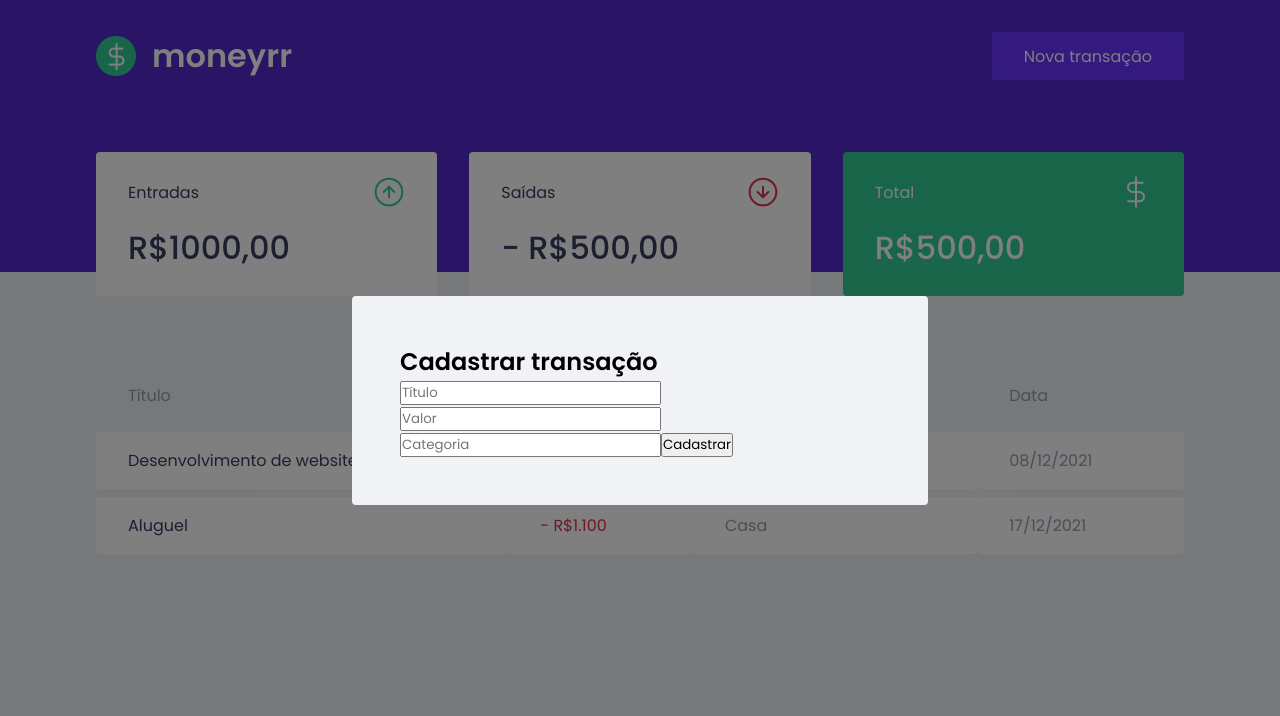
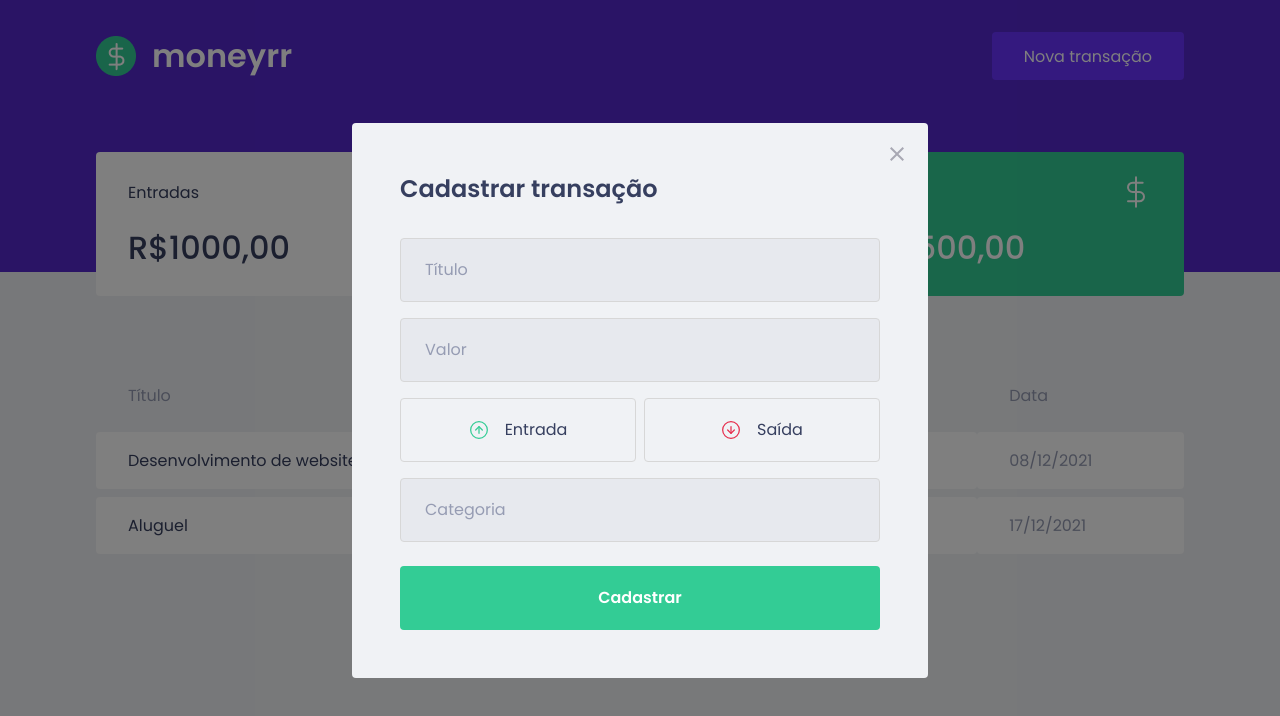
Before and after one commit to MorenaNobre/Ignite-Moneyrr, a React (Create React App) app: page / in a window 1280 px wide. Both pictures are taken after a click on the button "Nova transação". Shown: the top 716 px of the page. Built offline with nearby package versions, Linux system fonts and the light colour scheme; no server answers; what miragejs would draw is missing.

Commit message:
Income/Outcome buttons type

```diff
--- a/package.json
+++ b/package.json
@@ -5,6 +5,7 @@
   "dependencies": {
     "axios": "^0.24.0",
     "miragejs": "^0.1.43",
+    "polished": "^4.1.3",
     "react": "^17.0.2",
     "react-dom": "^17.0.2",
     "react-modal": "^3.14.4",
--- a/src/Styles/global.ts
+++ b/src/Styles/global.ts
@@ -72,4 +72,17 @@
     position: relative;
     border-radius: 0.25rem;
   }
+
+  .react-modal-close {
+    position: absolute;
+    right: 1.5rem;
+    top: 1.5rem;
+    border: 0;
+    background: transparent;
+    transition: filter 0.2s;
+
+    &:hover {
+      filter: brightness(0.8);
+    }
+  }
 `;
--- a/src/components/NewTransactionModal/index.tsx
+++ b/src/components/NewTransactionModal/index.tsx
@@ -1,5 +1,8 @@
 import Modal from "react-modal";
-import { Container } from "./styles";
+import incomeImg from "../../assets/income.svg";
+import outcomeImg from "../../assets/outcome.svg";
+import closeImg from "../../assets/close.svg";
+import { Container, TransactionTypeContainer } from "./styles";
 
 interface NewTransactionModalProps {
   isOpen: boolean;
@@ -17,10 +20,28 @@
       overlayClassName="react-modal-overlay"
       className="react-modal-content"
     >
+      <button
+        type="button"
+        onClick={onRequestClose}
+        className="react-modal-close"
+      >
+        <img src={closeImg} alt="Fechar modal" />
+      </button>
+
       <Container>
         <h2>Cadastrar transação</h2>
         <input placeholder="Título" />
         <input type="number" placeholder="Valor" />
+        <TransactionTypeContainer>
+          <button type="button">
+            <img src={incomeImg} alt="Entrada" />
+            <span>Entrada</span>
+          </button>
+          <button type="button">
+            <img src={outcomeImg} alt="Saída" />
+            <span>Saída</span>
+          </button>
+        </TransactionTypeContainer>
         <input placeholder="Categoria" />
         <button type="submit">Cadastrar</button>
       </Container>
--- a/src/components/NewTransactionModal/styles.ts
+++ b/src/components/NewTransactionModal/styles.ts
@@ -1,3 +1,82 @@
 import styled from "styled-components";
+import { darken } from "polished";
 
-export const Container = styled.form``;
+export const Container = styled.form`
+  h2 {
+    color: var(--text-title);
+    font-size: 1.5rem;
+    margin-bottom: 2rem;
+  }
+
+  input {
+    width: 100%;
+    padding: 0 1.5rem;
+    height: 4rem;
+    border-radius: 0.25rem;
+    border: 1px solid #d7d7d7;
+    background: #e7e9ee;
+    font-weight: 400;
+    font-size: 1rem;
+
+    &::placeholder {
+      color: var(--text-body);
+    }
+
+    & + input {
+      margin-top: 1rem;
+    }
+  }
+
+  button[type="submit"] {
+    width: 100%;
+    padding: 0 1.5rem;
+    height: 4rem;
+    background: var(--green);
+    color: #fff;
+    border-radius: 0.25rem;
+    border: 0;
+    font-size: 1rem;
+    margin-top: 1.5rem;
+    font-weight: 600;
+    transition: filter 0.2s;
+
+    &:hover {
+      filter: brightness(0.9);
+    }
+  }
+`;
+
+export const TransactionTypeContainer = styled.div`
+  margin: 1rem 0;
+  display: grid;
+  grid-template-columns: 1fr 1fr;
+  gap: 0.5rem;
+
+  button {
+    height: 4rem;
+    border: 1px solid #d7d7d7;
+    border-radius: 0.25rem;
+    background: transparent;
+    display: flex;
+    align-items: center;
+    justify-content: center;
+
+    transition: border-color 0.2s;
+
+    &:hover {
+      border-color: ${darken(0.1, '#d7d7d7')};
+    }
+
+    img {
+      width: 20px;
+      height: 20px;
+    }
+
+    span {
+      display: inline-block;
+      margin-left: 1rem;
+      font-size: 1rem;
+      color: var(--text-title);
+    }
+  }
+`;
```
Also changed, not shown: 1 other file (tests, documents, lock files or other folders).
